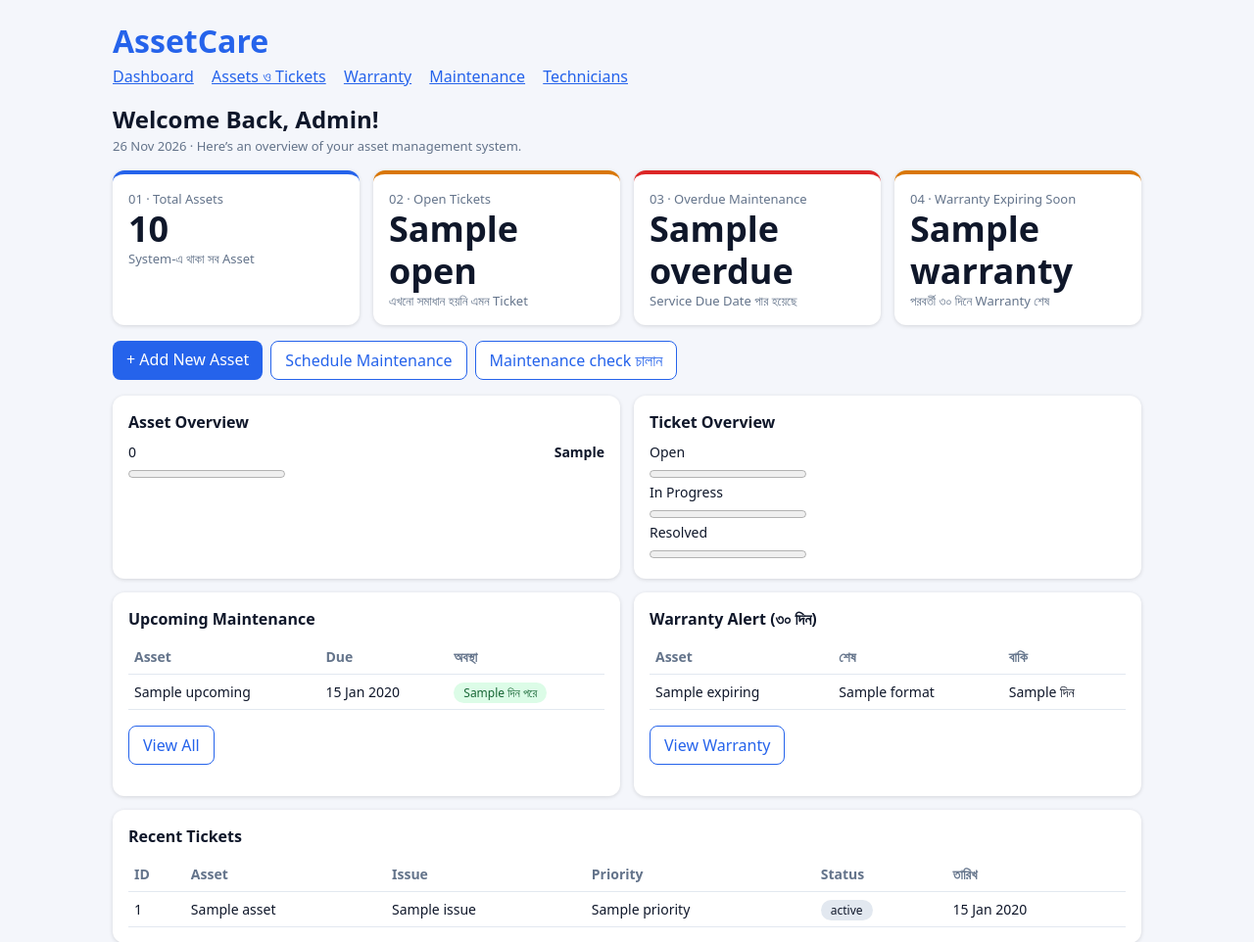
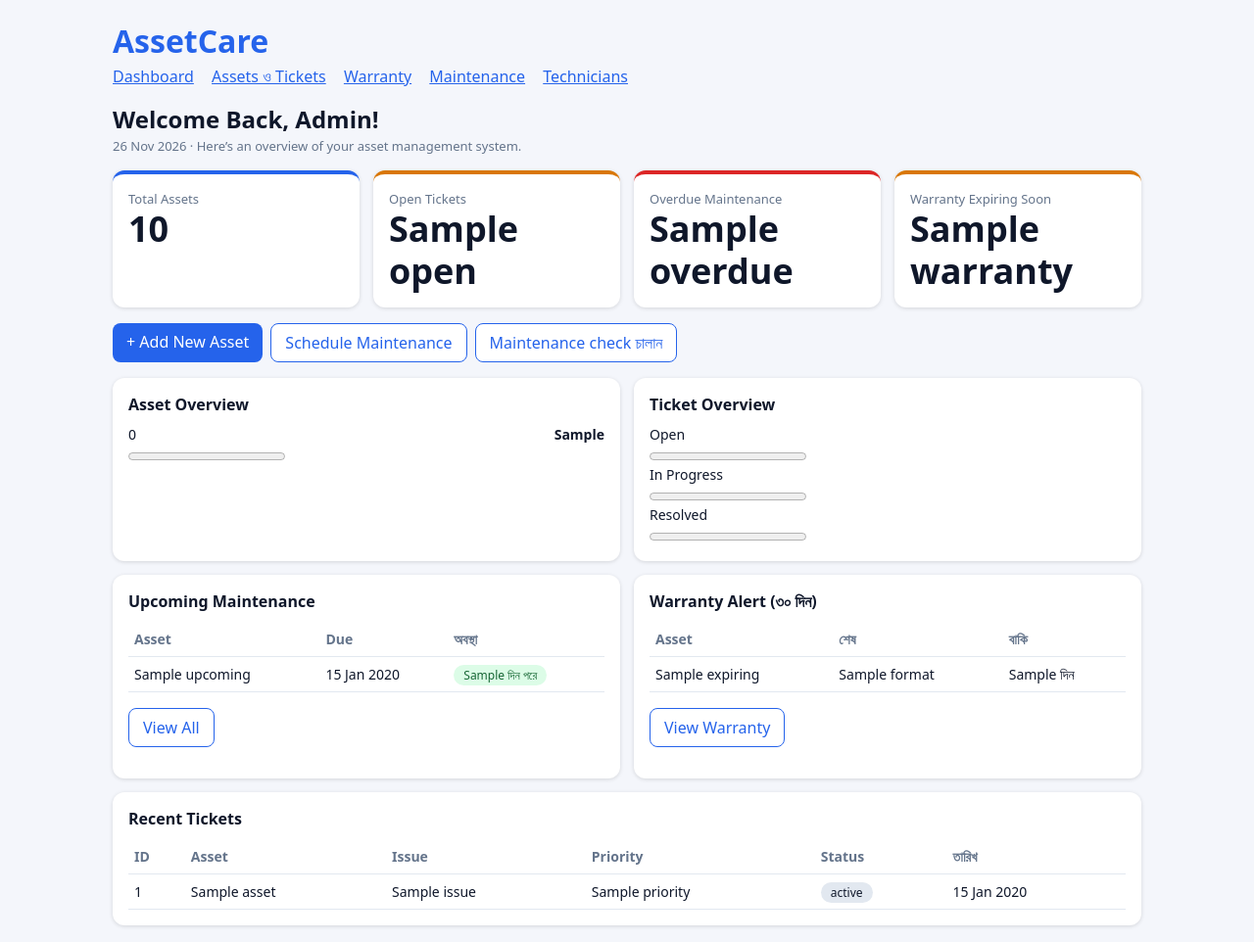
Before and after one commit to shara252046/assetcare, a Laravel app: template resources/views/Dashboard.blade.php in a window 1280 px wide. Shown: the top 962 px of the page at 98% size. Run offline with Laravel 12, Linux system fonts and the light colour scheme; the template is opened without the code that fills it: most values are stand-ins (such as "Sample title", 1, 10 or a date in 2020).

Commit message:
Fixed Dashboard UI layout, removed extra gaps and fixed card clickable areas

```diff
--- a/resources/views/Dashboard.blade.php
+++ b/resources/views/Dashboard.blade.php
@@ -42,17 +42,34 @@ a.btn.o,button.o{background:#fff;color:#2563eb;border:1px solid #2563eb}
 <h2 style="margin:16px 0 2px">Welcome Back, Admin!</h2>
 <p class="s" style="margin:0">{{ now()->format('d M Y') }} · Here’s an overview of your asset management system.</p>
 
+<!-- 🚨 FIX: A tag gulo thikmoto close kora hoyeche -->
 <div class="cards">
-<a class="card" href="{{ route('admin.home') }}"><div class="s">01 · Total Assets</div><div class="big">{{ $stats['total'] }}</div><div class="s">System-এ থাকা সব Asset</div></a>
-<a class="card {{ $stats['open'] > 0 ? 'warn' : '' }}" href="{{ route('admin.home') }}"><div class="s">02 · Open Tickets</div><div class="big">{{ $stats['open'] }}</div><div class="s">এখনো সমাধান হয়নি এমন Ticket</div></a>
-<a class="card {{ $stats['overdue'] > 0 ? 'hot' : '' }}" href="{{ route('maintenance.index') }}"><div class="s">03 · Overdue Maintenance</div><div class="big">{{ $stats['overdue'] }}</div><div class="s">Service Due Date পার হয়েছে</div></a>
-<a class="card {{ $stats['warranty'] > 0 ? 'warn' : '' }}" href="{{ route('warranty.index') }}"><div class="s">04 · Warranty Expiring Soon</div><div class="big">{{ $stats['warranty'] }}</div><div class="s">পরবর্তী ৩০ দিনে Warranty শেষ</div></a>
+    <a class="card" href="{{ route('admin.home') }}">
+        <div class="s">Total Assets</div>
+        <div class="big">{{ $stats['total'] }}</div>
+    </a>
+    <a class="card {{ $stats['open'] > 0 ? 'warn' : '' }}" href="{{ route('admin.home') }}">
+        <div class="s">Open Tickets</div>
+        <div class="big">{{ $stats['open'] }}</div>
+    </a>
+    <a class="card {{ $stats['overdue'] > 0 ? 'hot' : '' }}" href="{{ route('maintenance.index') }}">
+        <div class="s">Overdue Maintenance</div>
+        <div class="big">{{ $stats['overdue'] }}</div>
+    </a>
+    <a class="card {{ $stats['warranty'] > 0 ? 'warn' : '' }}" href="{{ route('warranty.index') }}">
+        <div class="s">Warranty Expiring Soon</div>
+        <div class="big">{{ $stats['warranty'] }}</div>
+    </a>
 </div>
 
+<!-- 🚨 FIX: Button gulo thik jaygay bosano hoyeche (gap remove kora hoyeche) -->
 <div class="qa">
-<a class="btn" href="{{ route('admin.home') }}">+ Add New Asset</a>
-<a class="btn o" href="{{ route('maintenance.index') }}">Schedule Maintenance</a>
-<form method="POST" action="{{ route('maintenance.run') }}">@csrf<button class="o">Maintenance check চালান</button></form>
+    <a class="btn" href="{{ route('admin.home') }}">+ Add New Asset</a>
+    <a class="btn o" href="{{ route('maintenance.index') }}">Schedule Maintenance</a>
+    <form method="POST" action="{{ route('maintenance.run') }}" style="margin:0;">
+        @csrf
+        <button class="o">Maintenance check চালান</button>
+    </form>
 </div>
 
 <div class="g2">
```
Also changed, not shown: resources/views/asset-history.blade.php (renamed from resources/views/Asset history.blade.php).
